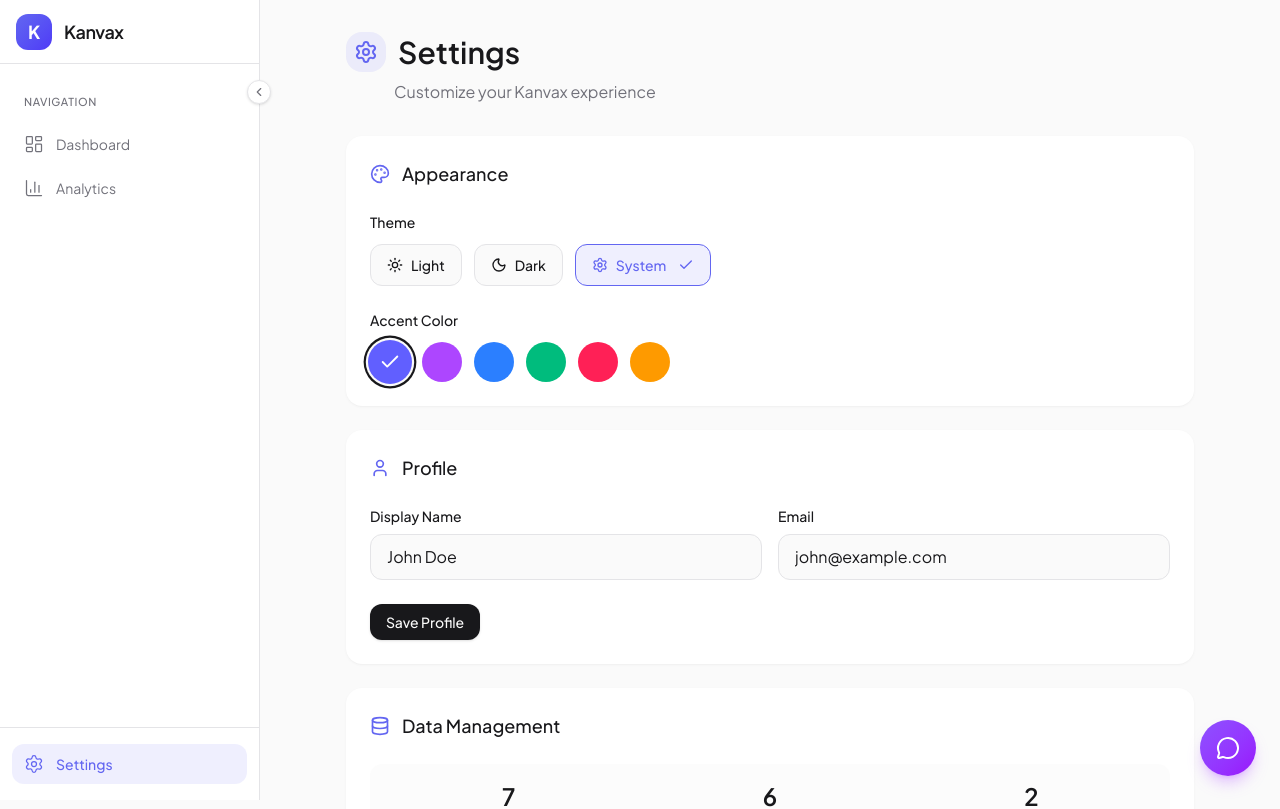
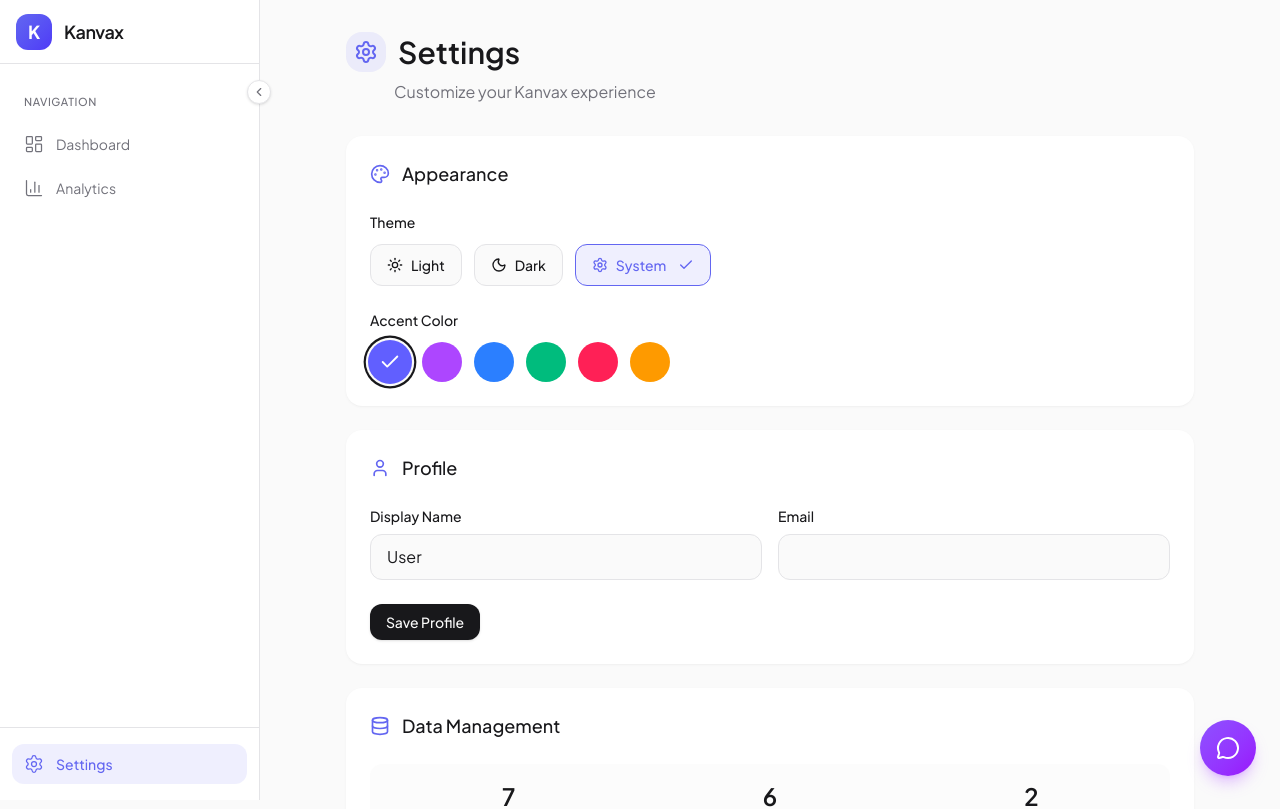
Before and after one commit to sikakoluchaitanya/Kanvax, a Next.js app: page /settings in a window 1280 px wide. Shown: the top 809 px of the page. Built offline with nearby package versions, Linux system fonts and the light colour scheme.

Commit message:
fix(settings): Update accent color system with proper localStorage
- Fixed accent color persistence across page loads
- Improved color picker integration
- Added more accent color options

```diff
--- a/app/settings/page.tsx
+++ b/app/settings/page.tsx
@@ -1,6 +1,6 @@
 'use client';
 
-import { useState } from 'react';
+import { useState, useEffect } from 'react';
 import { motion } from 'framer-motion';
 import {
     Settings,
@@ -25,25 +25,69 @@
 import { ThemeProvider } from '@/components/providers/ThemeProvider';
 import { ToastProvider } from '@/components/providers/ToastProvider';
 
-// Accent color options
+// Accent color options with light and dark mode values
 const accentColors = [
-    { name: 'Indigo', value: '238 76% 65%', class: 'bg-indigo-500' },
-    { name: 'Purple', value: '270 76% 65%', class: 'bg-purple-500' },
-    { name: 'Blue', value: '217 91% 60%', class: 'bg-blue-500' },
-    { name: 'Emerald', value: '160 84% 39%', class: 'bg-emerald-500' },
-    { name: 'Rose', value: '350 89% 60%', class: 'bg-rose-500' },
-    { name: 'Amber', value: '38 92% 50%', class: 'bg-amber-500' },
+    { name: 'Indigo', light: '#6366F1', dark: '#818CF8', class: 'bg-indigo-500' },
+    { name: 'Purple', light: '#8B5CF6', dark: '#A78BFA', class: 'bg-purple-500' },
+    { name: 'Blue', light: '#3B82F6', dark: '#60A5FA', class: 'bg-blue-500' },
+    { name: 'Emerald', light: '#10B981', dark: '#34D399', class: 'bg-emerald-500' },
+    { name: 'Rose', light: '#F43F5E', dark: '#FB7185', class: 'bg-rose-500' },
+    { name: 'Amber', light: '#F59E0B', dark: '#FBBF24', class: 'bg-amber-500' },
 ];
+
+const ACCENT_STORAGE_KEY = 'kanvax-accent-color';
+const PROFILE_STORAGE_KEY = 'kanvax-user-profile';
 
 function SettingsContent() {
     const { theme, setTheme, resolvedTheme } = useTheme();
     const { isCollapsed } = useSidebar();
     const { tasks, tags } = useTaskStore();
-    const [selectedAccent, setSelectedAccent] = useState(0);
-    const [userProfile, setUserProfile] = useState({
-        name: 'John Doe',
-        email: 'john@example.com',
+
+    // Load saved accent color from localStorage
+    const [selectedAccent, setSelectedAccent] = useState(() => {
+        if (typeof window !== 'undefined') {
+            const saved = localStorage.getItem(ACCENT_STORAGE_KEY);
+            return saved ? parseInt(saved, 10) : 0;
+        }
+        return 0;
     });
+
+    // Load saved profile from localStorage
+    const [userProfile, setUserProfile] = useState(() => {
+        if (typeof window !== 'undefined') {
+            const saved = localStorage.getItem(PROFILE_STORAGE_KEY);
+            if (saved) {
+                try {
+                    return JSON.parse(saved);
+                } catch {
+                    return { name: 'User', email: '' };
+                }
+            }
+        }
+        return { name: 'User', email: '' };
+    });
+
+    // Apply accent color on mount and when it changes
+    useEffect(() => {
+        const color = accentColors[selectedAccent];
+        const accentValue = resolvedTheme === 'dark' ? color.dark : color.light;
+
+        // Update CSS custom properties
+        document.documentElement.style.setProperty('--accent', accentValue);
+        document.documentElement.style.setProperty('--ring', accentValue);
+        document.documentElement.style.setProperty('--sidebar-primary', accentValue);
+        document.documentElement.style.setProperty('--status-todo', accentValue);
+
+        // Save to localStorage
+        localStorage.setItem(ACCENT_STORAGE_KEY, selectedAccent.toString());
+    }, [selectedAccent, resolvedTheme]);
+
+    const handleAccentChange = (index: number) => {
+        setSelectedAccent(index);
+        toast.success(`Accent color changed to ${accentColors[index].name}`, {
+            description: 'Your preference has been saved.',
+        });
+    };
 
     const handleExportData = () => {
         const data = {
@@ -72,6 +116,8 @@
         if (window.confirm('Are you sure you want to clear all data? This action cannot be undone.')) {
             localStorage.removeItem('kanvax-task-storage');
             localStorage.removeItem('kanvax-sidebar');
+            localStorage.removeItem(ACCENT_STORAGE_KEY);
+            localStorage.removeItem(PROFILE_STORAGE_KEY);
             toast.success('All data cleared!', {
                 description: 'Refresh the page to see the changes.',
             });
@@ -82,6 +128,7 @@
     };
 
     const handleSaveProfile = () => {
+        localStorage.setItem(PROFILE_STORAGE_KEY, JSON.stringify(userProfile));
         toast.success('Profile saved!', {
             description: 'Your profile information has been updated.',
         });
@@ -175,12 +222,7 @@
                                         {accentColors.map((color, index) => (
                                             <button
                                                 key={color.name}
-                                                onClick={() => {
-                                                    setSelectedAccent(index);
-                                                    toast.info(`Accent color changed to ${color.name}`, {
-                                                        description: 'This is a preview feature.',
-                                                    });
-                                                }}
+                                                onClick={() => handleAccentChange(index)}
                                                 className={`
                           w-10 h-10 rounded-full transition-all flex items-center justify-center
                           ${color.class}
```
